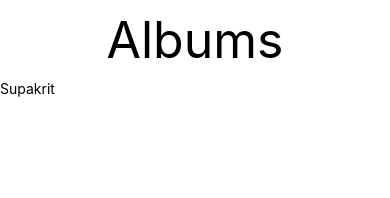
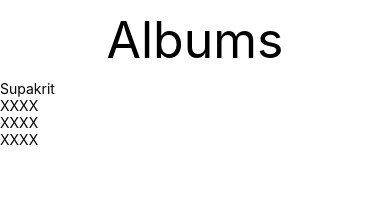
Before and after one commit to supakritcom/std6002041520140, a React Native app: screen / in a window 390 px wide. Shown: the top 198 px of the page. Built offline with nearby package versions, Linux system fonts and the light colour scheme.

Commit message:
using Card component

```diff
--- a/components/App.js
+++ b/components/App.js
@@ -2,6 +2,7 @@
 import React from 'react';
 import { View, Text } from 'react-native';
 import Header from './Header'
+import Card from './Card'
 
 //write component
 class App extends React.Component{
@@ -11,6 +12,7 @@ class App extends React.Component{
             <View>
                 <Header title="Albums" />
                 <Text>Supakrit</Text>
+                <Card />
             </View>
         );
     }
```
